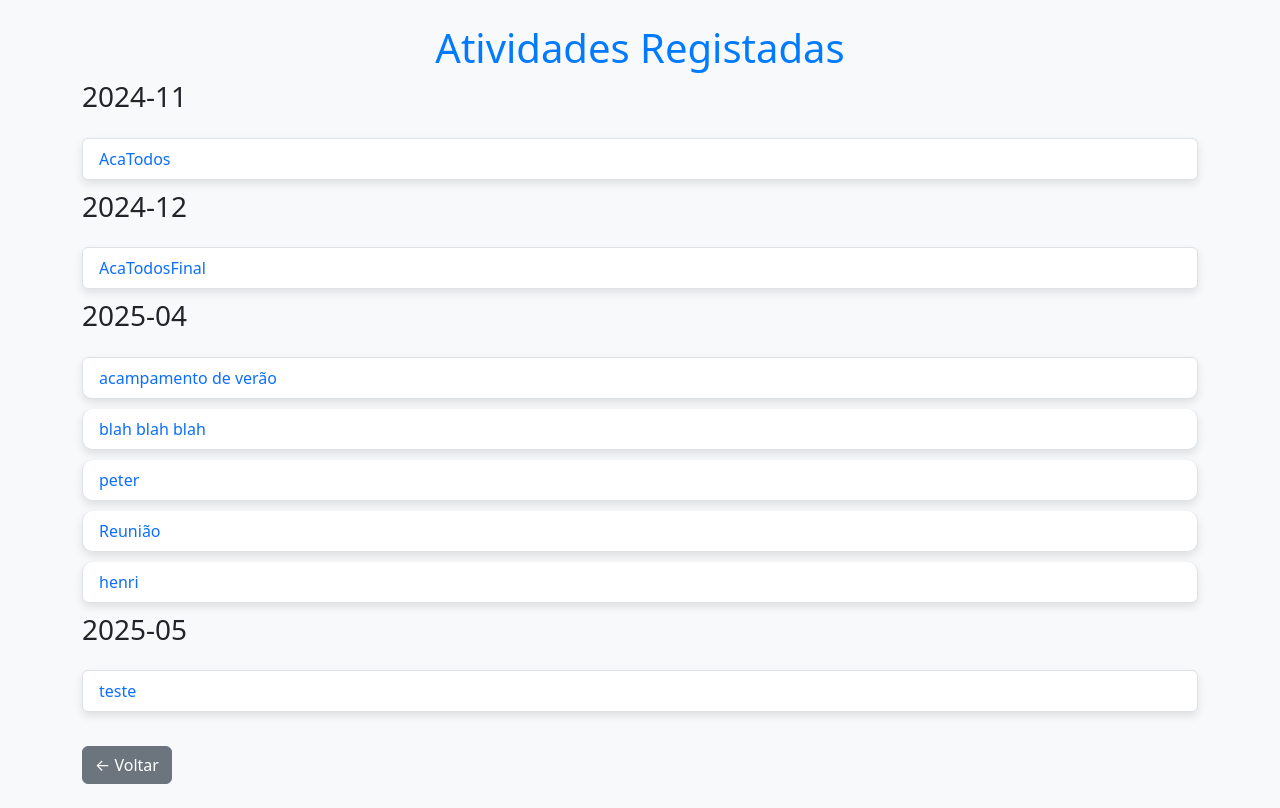
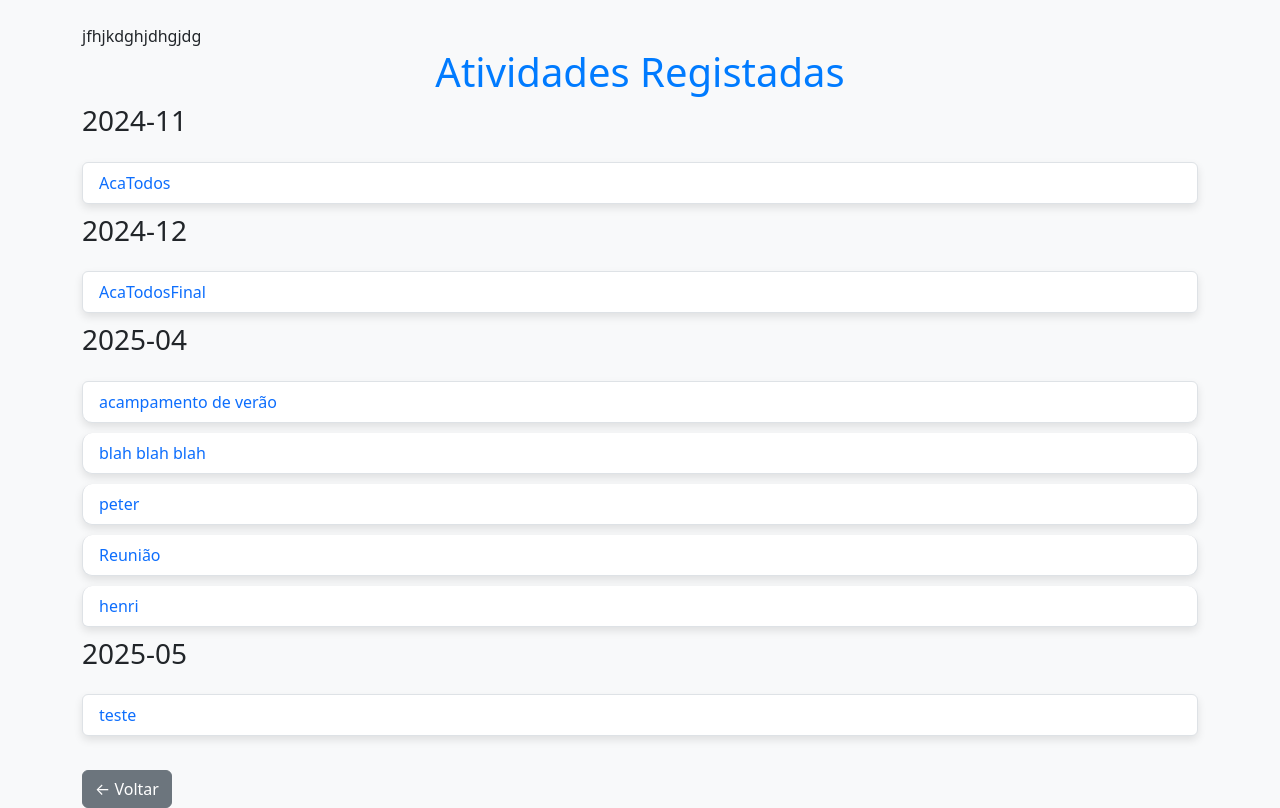
Before and after one commit to tiagocosta26/gestor_presencas, a Flask app: page /atividades in a window 1280 px wide. Before the commit the page ends 784 px from the top, so only its background shows below. Run offline with Flask 3, Linux system fonts and the light colour scheme.

Commit message:
o que faz?

```diff
--- a/templates/atividades.html
+++ b/templates/atividades.html
@@ -1,3 +1,5 @@
+jfhjkdghjdhgjdg
+
 <!DOCTYPE html>
 <html lang="pt">
 <head>
```
